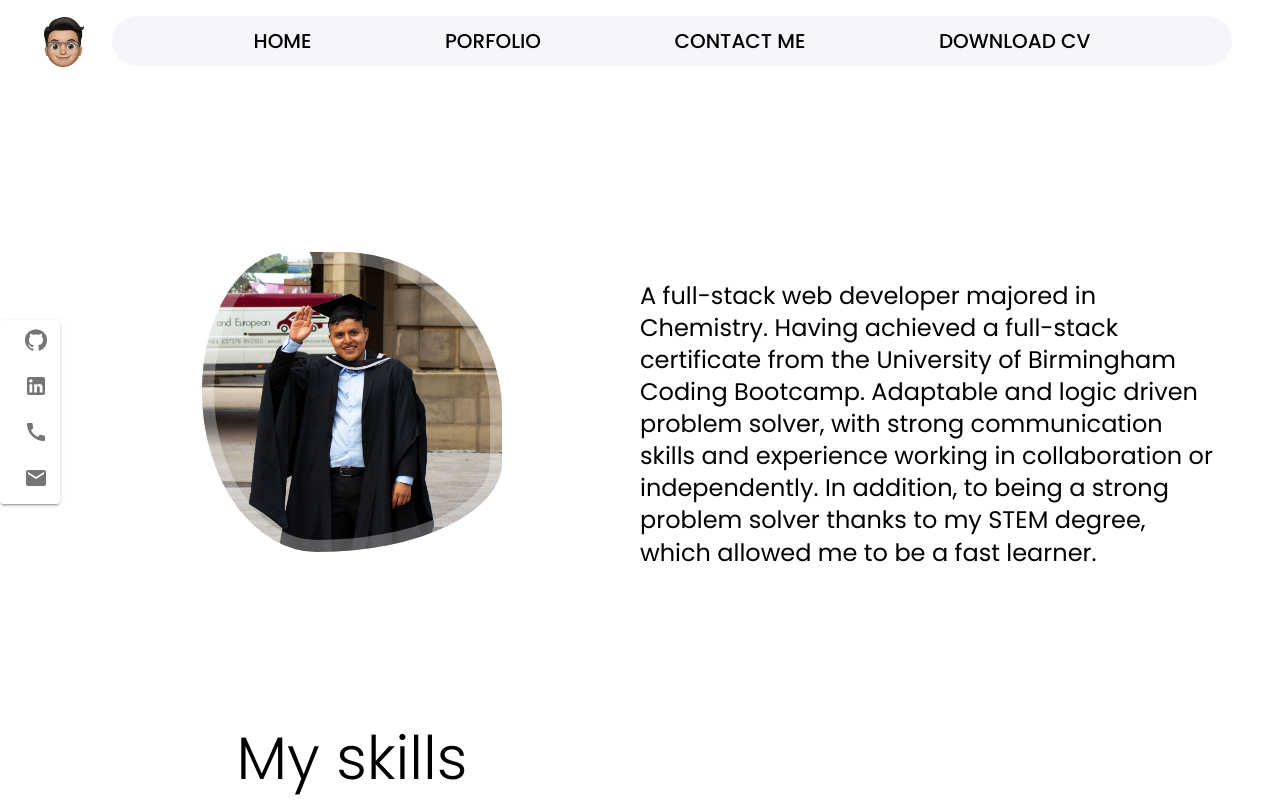
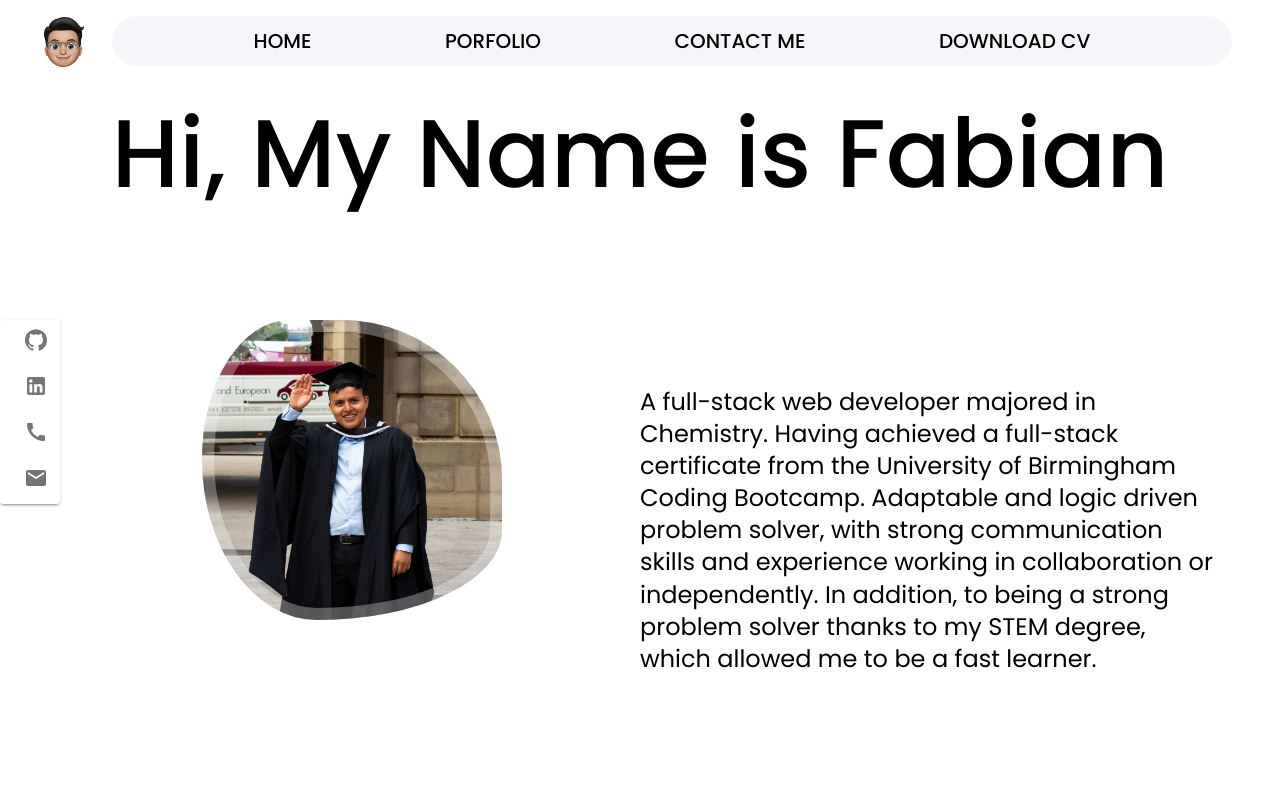
Before and after one commit to frsargua/Porfilio-React, a React (Create React App) app: page / in a window 1280 px wide. Shown: the top 800 px of the page. Built offline with nearby package versions, Linux system fonts and the light colour scheme.

Commit message:
added titler

```diff
--- a/src/components/pages/Home.jsx
+++ b/src/components/pages/Home.jsx
@@ -9,6 +9,26 @@ export default function Home() {
   return (
     <Container>
       <Grid container className="block--bottom__1">
+        <Grid xs={12} item>
+          <Typography
+            sx={{ marginTop: "1rem", display: { xs: "none", md: "block" } }}
+            variant="h1"
+            component="h1"
+            textAlign="center"
+            fontWeight="500"
+          >
+            Hi, My Name is Fabian
+          </Typography>
+          <Typography
+            sx={{ display: { xs: "block", md: "none" } }}
+            mT="2rem"
+            variant="h3"
+            component="h1"
+            textAlign="center"
+          >
+            Hi, My Name is Fabian
+          </Typography>
+        </Grid>
         <Grid
           item
           md={6}
@@ -18,8 +38,9 @@ export default function Home() {
           alignItems="center"
         >
           <Box
-            style={{
-              height: "80vh",
+            sx={{
+              // height: "80vh",
+              height: { xs: "60vh", md: "65vh" },
               display: "flex",
               alignItems: "center",
               justifyContent: "center",
```
